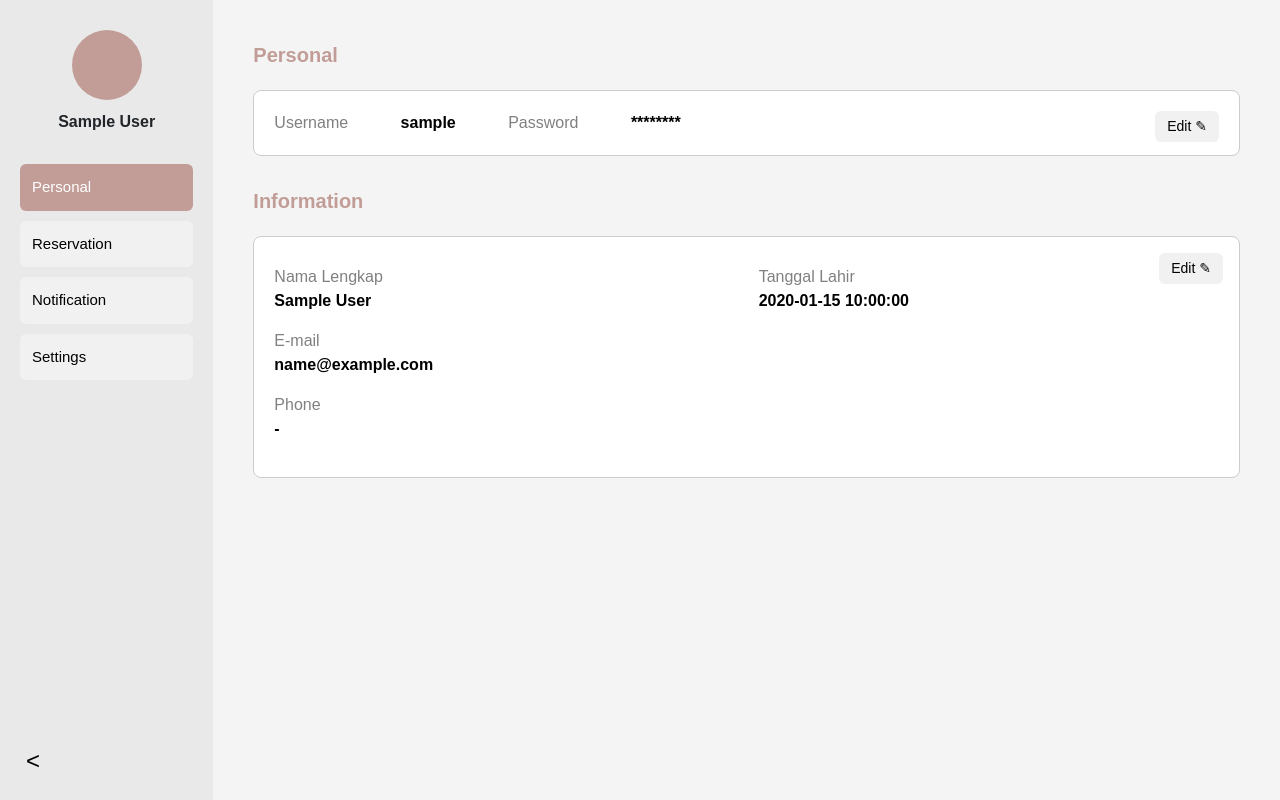
After one commit to rivandika31/projectrbpl, a PHP site: page /personal.php in a window 1280 px wide. The commit adds this page. Run offline with PHP 8.4, Linux system fonts and the light colour scheme; the visitor is signed in with stand-in values (Sample User, id 1); tables that the repository leaves empty or names only in its code hold one stand-in row (values such as "Sample post").

Commit message:
pushh, udh bisa login sama edit personal

```diff
--- /dev/null
+++ b/proses/koneksi.php
@@ -0,0 +1,13 @@
+<?php
+$host = "localhost";         // atau 127.0.0.1
+$user = "root";              // sesuaikan dengan user database kamu
+$password = "";              // kosongkan jika tidak ada password
+$database = "mbahdalang";    // nama database sesuai file SQL
+
+$koneksi = mysqli_connect($host, $user, $password, $database);
+
+// Cek koneksi
+if (!$koneksi) {
+    die("Koneksi gagal: " . mysqli_connect_error());
+}
+?>
--- a/user/contactus.html
+++ b/user/contactus.html
@@ -96,7 +96,6 @@
                 <a class="nav-link active-page" aria-current="page" aria-current="page" href="contactus.html" style=" font-size: 15px;">Contact US</a>
               </li>
             </ul>
-            <button onclick="pasdiklik()" class="btn btn-logout" type="submit" style="margin-right: 132px; padding: 6px 25px;">Login</button>
           </div>
         </div>
       </nav>
--- a/user/galeries.html
+++ b/user/galeries.html
@@ -100,7 +100,6 @@
                 <a class="nav-link" aria-current="page" href="contactus.html" style=" font-size: 15px;">Contact US</a>
               </li>
             </ul>
-            <button onclick="pasdiklik()" class="btn btn-logout" type="submit" style="margin-right: 132px; padding: 6px 25px;">Login</button>
           </div>
         </div>
       </nav>
--- a/user/getting-here.html
+++ b/user/getting-here.html
@@ -80,7 +80,6 @@
                 <a class="nav-link" aria-current="page" href="contactus.html" style=" font-size: 15px;">Contact US</a>
               </li>
             </ul>
-            <button onclick="pasdiklik()" class="btn btn-logout" type="submit" style="margin-right: 132px; padding: 6px 25px;">Login</button>
           </div>
         </div>
       </nav>
--- /dev/null
+++ b/user/personal.php
@@ -0,0 +1,220 @@
+<?php
+session_start(); // <--- WAJIB ditambahkan paling awal sebelum akses $_SESSION
+
+include '../proses/koneksi.php';
+
+// Cek apakah user sudah login
+if (!isset($_SESSION['username'])) {
+    echo "<script>alert('Anda belum login!'); window.location.href='../login/signinuser.php';</script>";
+    exit;
+}
+
+$username = $_SESSION['username'];
+
+// Ambil data user dari database
+$query = "SELECT * FROM user WHERE username_user = ?";
+$stmt = mysqli_prepare($koneksi, $query);
+mysqli_stmt_bind_param($stmt, "s", $username);
+mysqli_stmt_execute($stmt);
+$result = mysqli_stmt_get_result($stmt);
+$data = mysqli_fetch_assoc($result);
+
+// Cegah error jika data kosong
+if (!$data) {
+    echo "<script>alert('Data pengguna tidak ditemukan!'); window.location.href='../login/signinuser.php';</script>";
+    exit;
+}
+
+// Simpan ke variabel
+$nama_lengkap = $data['nama_user'];
+$email = $data['email_user'];
+$tgl_lahir = $data['tanggallahir_user'];
+?>
+
+<!DOCTYPE html>
+<html lang="en">
+<head>
+  <meta charset="UTF-8" />
+  <meta name="viewport" content="width=device-width, initial-scale=1.0"/>
+  <title>Personal</title>
+  <link href="https://cdn.jsdelivr.net/npm/bootstrap@5.0.2/dist/css/bootstrap.min.css" rel="stylesheet"/>
+  <style>
+        body {
+      font-family: Arial, sans-serif;
+      background-color: #f4f4f4;
+    }
+
+    .sidebar {
+      height: 100vh;
+      background-color: #e9e9e9;
+      padding: 30px 20px;
+    }
+
+    .sidebar .profile {
+      text-align: center;
+      margin-bottom: 30px;
+    }
+
+    .sidebar .profile .circle {
+      width: 70px;
+      height: 70px;
+      background-color: #c29d97;
+      border-radius: 50%;
+      margin: 0 auto 10px auto;
+    }
+
+    .nav-button {
+      width: 100%;
+      background-color: #f1f1f1;
+      border: none;
+      padding: 12px;
+      text-align: left;
+      margin-bottom: 10px;
+      border-radius: 6px;
+      font-size: 15px;
+      display: flex;
+      align-items: center;
+      gap: 10px;
+    }
+
+    .nav-button.active {
+      background-color: #c29d97;
+      color: white;
+    }
+
+    .nav-button:hover {
+      background-color: #d6b2ad;
+    }
+
+    .content {
+      padding: 40px;
+    }
+
+    .box {
+      background-color: white;
+      border: 1px solid #ccc;
+      border-radius: 8px;
+      padding: 20px;
+      margin-bottom: 30px;
+    }
+
+    .section-title {
+      font-weight: bold;
+      color: #c29d97;
+      margin-bottom: 20px;
+      font-size: 20px;
+    }
+
+    .info-label {
+      font-weight: normal;
+      color: gray;
+    }
+
+    .info-value {
+      font-weight: bold;
+      color: black;
+    }
+
+    .edit-btn {
+      float: right;
+      background-color: #f1f1f1;
+      border: none;
+      border-radius: 6px;
+      padding: 5px 12px;
+      font-size: 14px;
+    }
+
+    .edit-btn:hover {
+      background-color: #c29d97;
+      color: white;
+    }
+
+    .back-btn {
+      position: absolute;
+      bottom: 20px;
+      left: 20px;
+      font-size: 24px;
+      background: none;
+      border: none;
+      cursor: pointer;
+    }
+    .modal-content input {
+      margin-bottom: 10px;
+    }
+  </style>
+</head>
+<body>
+  <div class="container-fluid">
+    <div class="row">
+      <!-- Sidebar -->
+      <div class="col-2 sidebar">
+        <div class="profile">
+          <div class="circle"></div>
+          <p><strong><?php echo $nama_lengkap ?: $username; ?></strong></p>
+        </div>
+        <button class="nav-button active">Personal</button>
+        <button class="nav-button">Reservation</button>
+        <button class="nav-button">Notification</button>
+        <button class="nav-button">Settings</button>
+        <a href="home.php"><button class="back-btn"><</button></a>
+      </div>
+
+      <!-- Main Content -->
+      <div class="col-10 content">
+        <div class="section-title">Personal</div>
+        <div class="box">
+          <span class="info-label me-5">Username</span>
+          <span class="info-value me-5"><?php echo $username; ?></span>
+          <span class="info-label me-5">Password</span>
+          <span class="info-value">********</span>
+          <button class="edit-btn" data-bs-toggle="modal" data-bs-target="#editModal">Edit ✎</button>
+        </div>
+
+        <div class="section-title">Information</div>
+            <div class="box position-relative">
+            <button class="edit-btn position-absolute top-0 end-0 mt-3 me-3" data-bs-toggle="modal" data-bs-target="#editModal">
+                Edit ✎
+            </button>
+
+            <div class="row mt-2">
+                <div class="col-md-6">
+                <p><span class="info-label">Nama Lengkap</span><br><span class="info-value"><?php echo $nama_lengkap; ?></span></p>
+                <p><span class="info-label">E-mail</span><br><span class="info-value"><?php echo $email; ?></span></p>
+                <p><span class="info-label">Phone</span><br><span class="info-value">-</span></p>
+                </div>
+                <div class="col-md-6">
+                <p><span class="info-label">Tanggal Lahir</span><br><span class="info-value"><?php echo $tgl_lahir; ?></span></p>
+                </div>
+            </div>
+        </div>
+  </div>
+
+  <!-- Modal Edit -->
+  <div class="modal fade" id="editModal" tabindex="-1" aria-hidden="true">
+    <div class="modal-dialog">
+      <form class="modal-content" method="POST" action="../proses/update_profile.php">
+        <div class="modal-header">
+          <h5 class="modal-title">Edit Profil</h5>
+          <button type="button" class="btn-close" data-bs-dismiss="modal"></button>
+        </div>
+        <div class="modal-body">
+          <input type="hidden" name="username" value="<?php echo $username; ?>">
+          <label>Nama Lengkap:</label>
+          <input type="text" class="form-control" name="nama_user" value="<?php echo $nama_lengkap; ?>" required>
+          <label>Email:</label>
+          <input type="email" class="form-control" name="email_user" value="<?php echo $email; ?>" required>
+          <label>Tanggal Lahir:</label>
+          <input type="date" class="form-control" name="tanggallahir_user" value="<?php echo $tgl_lahir; ?>" required>
+        </div>
+        <div class="modal-footer">
+          <button type="submit" class="btn btn-primary">Simpan</button>
+        </div>
+      </form>
+    </div>
+  </div>
+
+  <!-- Scripts -->
+  <script src="https://cdn.jsdelivr.net/npm/bootstrap@5.0.2/dist/js/bootstrap.bundle.min.js"></script>
+  <link rel="stylesheet" href="https://cdn.jsdelivr.net/npm/bootstrap-icons@1.10.5/font/bootstrap-icons.css">
+</body>
+</html>
--- a/user/room.html
+++ b/user/room.html
@@ -81,7 +81,6 @@
                 <a class="nav-link" aria-current="page" href="contactus.html" style=" font-size: 15px;">Contact US</a>
               </li>
             </ul>
-            <button onclick="pasdiklik()" class="btn btn-logout" type="submit" style="margin-right: 132px; padding: 6px 25px;">Login</button>
           </div>
         </div>
       </nav>
```
Also changed, not shown: login/signinuser.html (deleted, +0 -63 lines), login/signinuser.php (added, +68 -0 lines), login/signupuser.html (deleted, +0 -112 lines), login/signupuser.php (added, +91 -0 lines), proses/inputsignup.php (added, +32 -0 lines), proses/loginsignin.php (added, +28 -0 lines), proses/update_profile.php (added, +23 -0 lines), user/home.php (renamed from user/home.html, +5 -7 lines), user/personal.html (deleted, +0 -8 lines).
